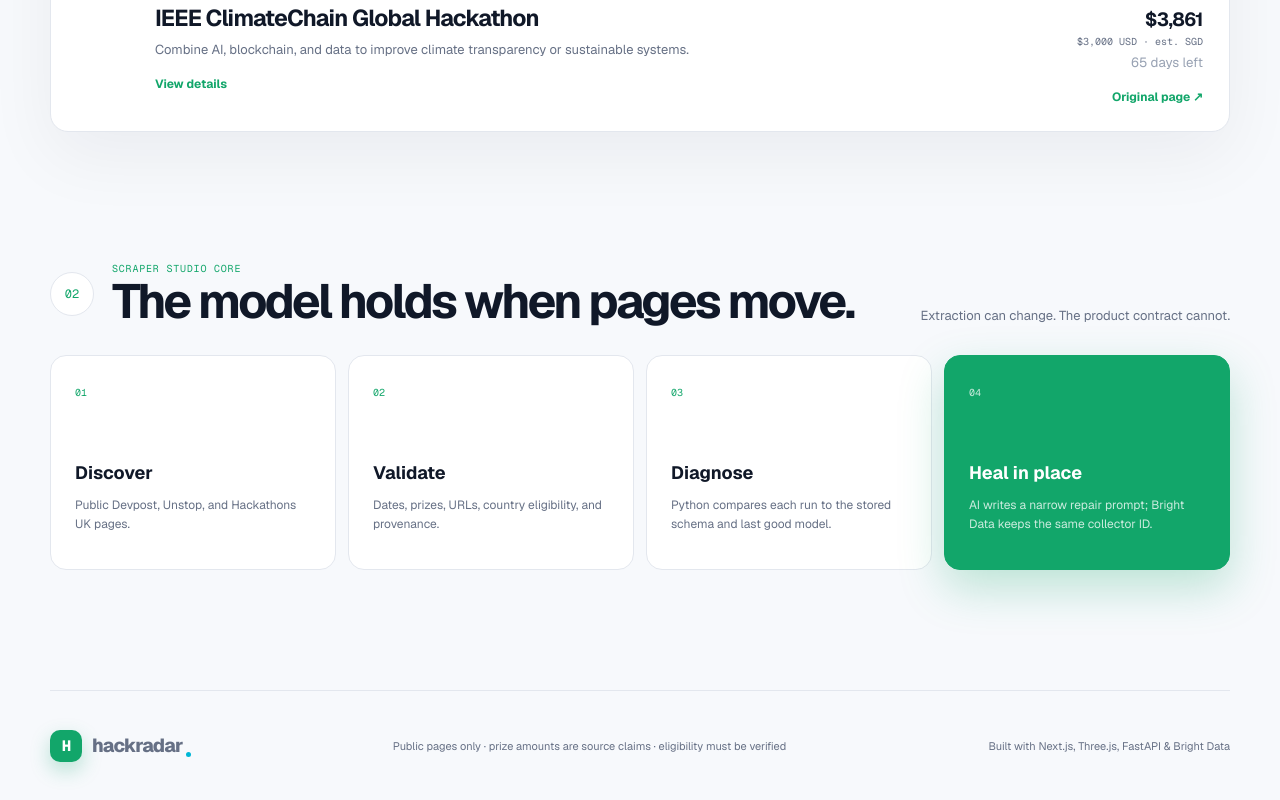
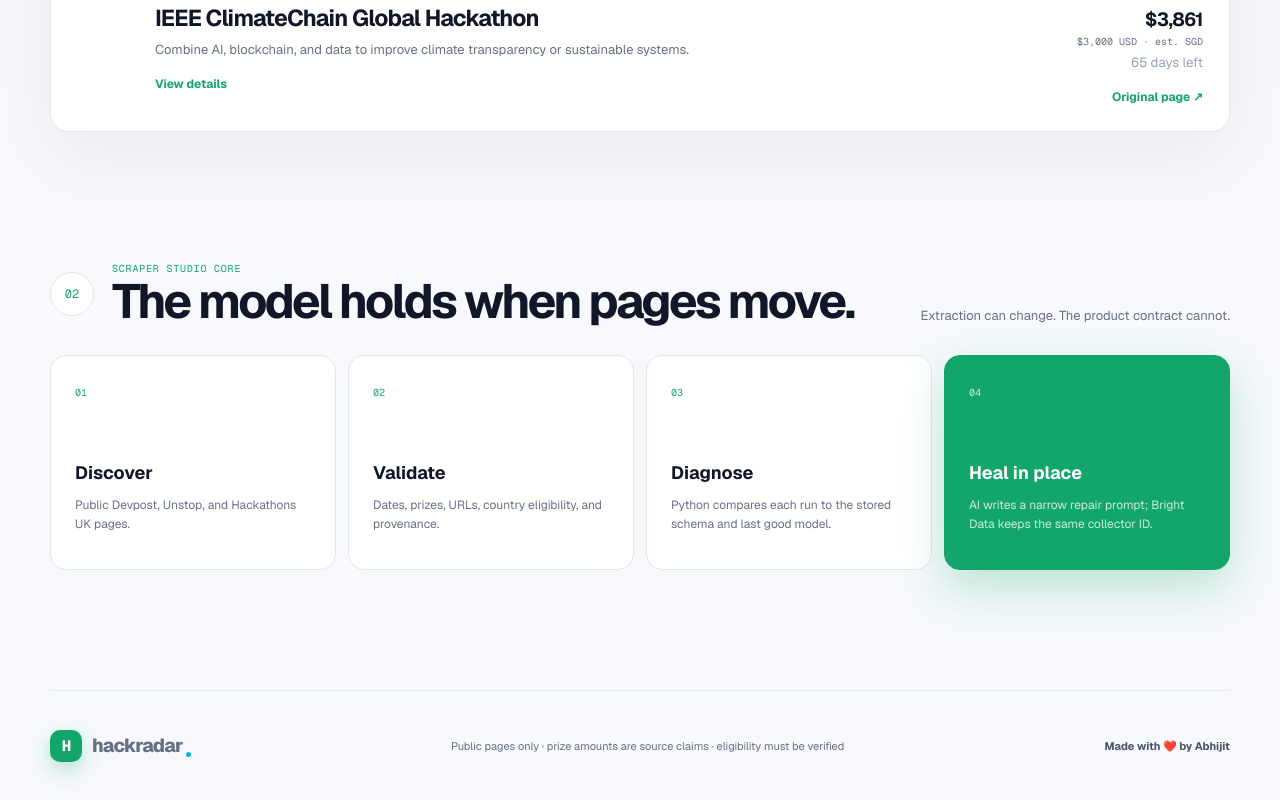
Before and after one commit to mohantyabhijit/gpu-scrapper, a Next.js app: page /scrapper/ in a window 1280 px wide. Shown: the part 2814-3614 px from the top of the page. Built offline with nearby package versions, Linux system fonts and the light colour scheme; no server answers.

Commit message:
feat(site): add LinkedIn footer credit

```diff
--- a/app/globals.css
+++ b/app/globals.css
@@ -81,7 +81,7 @@ a { color: inherit; }
 @keyframes modal-rise { from { opacity: 0; transform: translateY(12px) scale(.985); } }
 
 .pipeline { padding-top: 10px; }.pipeline-grid { display: grid; grid-template-columns: repeat(4,1fr); gap: 12px; }.pipeline-grid > div { min-height: 210px; padding: 24px; border: 1px solid var(--line); border-radius: 16px; background: white; }.pipeline-grid > div > span { color: var(--country-accent); font: 10px var(--font-geist-mono), monospace; }.pipeline-grid b { display: block; margin-top: 60px; font-size: 18px; }.pipeline-grid p { color: #667085; font-size: 12px; line-height: 1.55; }.pipeline-grid .heal-step { color: white; background: var(--country-accent); border-color: var(--country-accent); box-shadow: 0 18px 45px color-mix(in srgb, var(--country-accent) 26%, transparent); }.pipeline-grid .heal-step span, .pipeline-grid .heal-step p { color: rgba(255,255,255,.78); }
-footer { width: min(1180px, calc(100% - 40px)); min-height: 110px; margin: 0 auto; display: flex; align-items: center; justify-content: space-between; gap: 30px; border-top: 1px solid var(--line); color: #667085; font-size: 11px; }footer p { text-align: center; }
+footer { width: min(1180px, calc(100% - 40px)); min-height: 110px; margin: 0 auto; display: flex; align-items: center; justify-content: space-between; gap: 30px; border-top: 1px solid var(--line); color: #667085; font-size: 11px; }footer p { text-align: center; }.footer-credit { color: #475467; text-decoration: none; font-weight: 650; white-space: nowrap; }.footer-credit:hover { color: var(--country-accent); }.footer-credit:focus-visible { outline: 3px solid color-mix(in srgb, var(--country-accent) 38%, transparent); outline-offset: 4px; border-radius: 4px; }
 
 @media (max-width: 900px) {
   .nav-links { display: none; }.hero { grid-template-columns: 1fr; padding-top: 64px; }.hero-scene { min-height: 350px; }.metrics { grid-template-columns: repeat(2,1fr); }.metrics > div:nth-child(2) { border-right: 0; }.metrics > div:nth-child(-n+2) { border-bottom: 1px solid var(--line); }.hack-row { grid-template-columns: 58px 1fr; }.hack-signal { grid-column: 2; align-items: flex-start; text-align: left; flex-direction: row; flex-wrap: wrap; gap: 8px 14px; }.hack-signal strong { margin: 2px 0; }.hack-signal small { margin: 4px 0; }.hack-signal a { width: 100%; }.pipeline-grid { grid-template-columns: repeat(2,1fr); }
--- a/components/hackathon-explorer.tsx
+++ b/components/hackathon-explorer.tsx
@@ -232,7 +232,7 @@ export default function HackathonExplorer({ initialHackathons }: { initialHackat
         </div>
       </section>
 
-      <footer><a className="brand" href="#top"><span className="brand-glyph">H</span><span>hackradar</span><i /></a><p>Public pages only · prize amounts are source claims · eligibility must be verified</p><span>Built with Next.js, Three.js, FastAPI &amp; Bright Data</span></footer>
+      <footer><a className="brand" href="#top"><span className="brand-glyph">H</span><span>hackradar</span><i /></a><p>Public pages only · prize amounts are source claims · eligibility must be verified</p><a className="footer-credit" href="https://www.linkedin.com/in/mohantyabhijit/" target="_blank" rel="noreferrer">Made with <span aria-hidden="true">❤️</span> by Abhijit</a></footer>
     </main>
   );
 }
```
Also changed, not shown: 1 other file (tests, documents, lock files or other folders).
